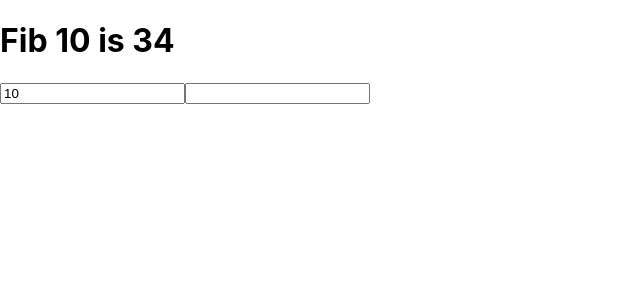
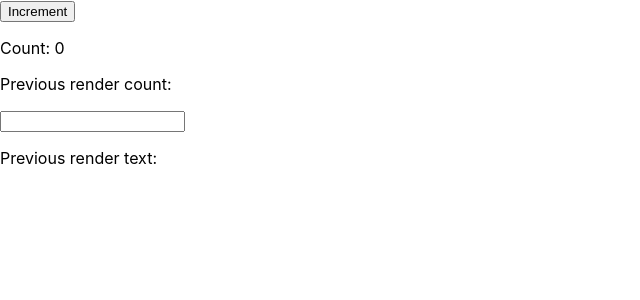
Before and after one commit to MylesThomas/algoexpert.io, a React (Create React App) app in the folder FrontendExpert/react_crash_course/test-app/: page / in a window 1280 px wide. Shown: the top 300 px of the page, without its empty margins (0-640 px from the left). Built offline with nearby package versions, Linux system fonts and the light colour scheme.

Commit message:
Completed Lesson 13 of FrontendExpert's React Course

```diff
--- a/FrontendExpert/react_crash_course/test-app/src/App.js
+++ b/FrontendExpert/react_crash_course/test-app/src/App.js
@@ -1,52 +1,31 @@
-import './App.css';
-import { useState, useMemo, useCallback, lazy, Suspense } from 'react';
-// import MyButton from './MyButton';
-const MyButton = lazy(() => import('./MyButton'));
+import { useState, useRef, useEffect,  } from 'react';
 
 export default function App() {
-  const [num, setNum] = useState(10);
-  const [logValue, setLogValue] = useState('');
+  const [count, setCount] = useState(0);
+  const [text, setText] = useState('');
 
-  const fibValue = useMemo(() => {
-    console.log('calculating fib value');
-    return fib(num); // this is returned IF num changes
-  }, [num]); // , logValue
-
-  const onClickLog = useCallback(() => {
-    console.log('clicking button ... ');
-    console.log(logValue);
-  }, [logValue]); // only re-render if `logValue` changes
+  const prevCount = usePrevious(count);
+  const prevText = usePrevious(text);
 
   return (
     <>
-      <h1>Fib {num} is {fibValue}</h1>
-      <input
-        type="number"
-        value={num}
-        onChange={(event) => setNum(parseInt(event.target.value))}
-      />
+      <button onClick={() => setCount(count + 1)}>Increment</button>
+      <p>Count: {count}</p>
+      <p>Previous render count: {prevCount}</p>
 
       <input
-        type="text"
-        value={logValue}
-        onChange={(event) => setLogValue(event.target.value)}
-      />
-
-      {
-        logValue.length ?
-          (
-            <Suspense fallback={<div>Loading...</div>}>
-              <MyButton onClick={onClickLog}>Log Value</MyButton>
-            </Suspense>
-          ) :
-          null
-      }
+        value={text}
+        onChange={(event) => setText(event.target.value)} />
+      <p>Previous render text: {prevText}</p>
     </>
   );
 }
 
-function fib(n) {
-  if (n === 2) return 1;
-  if (n === 1) return 0;
-  return fib(n - 1) + fib(n - 2);
+function usePrevious(value) {
+  const prevRef = useRef();
+  useEffect(() => {
+    prevRef.current = value;
+  }, [value]);
+
+  return prevRef.current;
 }
```
Also changed, not shown: 1 other file (tests, documents, lock files or other folders).
